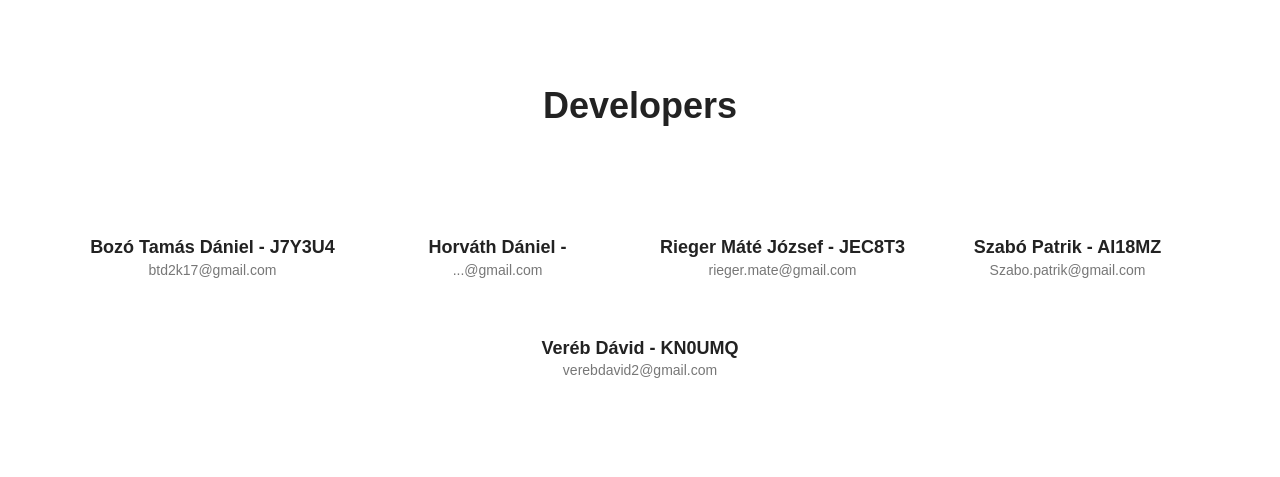
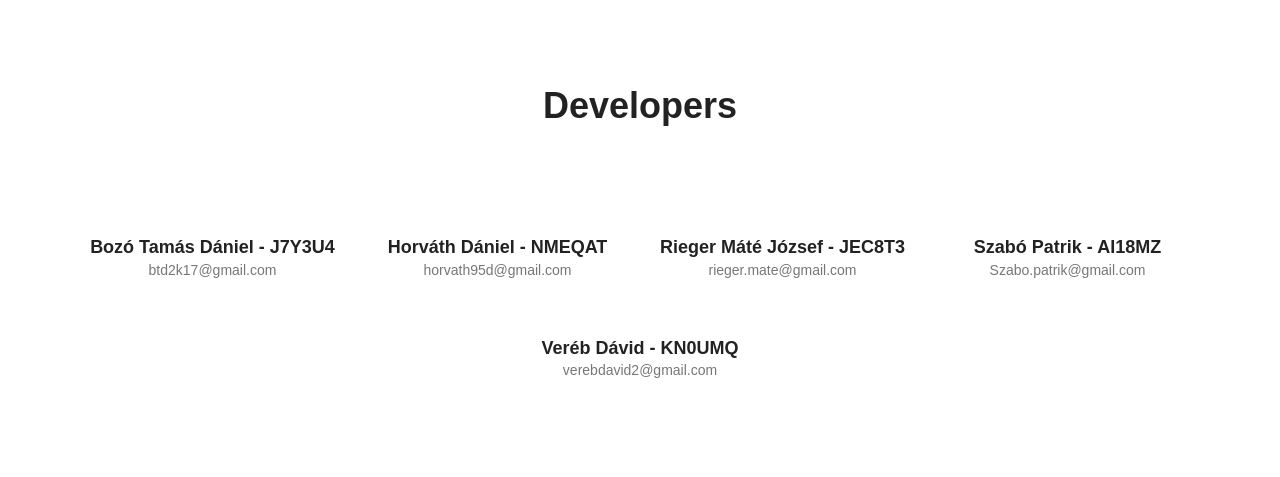
Before and after one commit to BozoTamas/AFP2, a PHP site: template sources/application/views/home/support.php in a window 1280 px wide. Shown: the part 244-721 px from the top of the page. Run offline with PHP 8.4, Linux system fonts and the light colour scheme; the template is opened without the code that fills it, so the values that code supplies are empty; some libraries are stand-ins or nearby versions.

Commit message:
Horváth Dániel nk + email

```diff
--- a/sources/application/views/home/support.php
+++ b/sources/application/views/home/support.php
@@ -31,8 +31,8 @@
 
 			<div class="col-md-3 single-team">
 			    <div class="meta-text mt-30 text-center">
-				    <h4>Horváth Dániel - </h4>
-				    <p>...@gmail.com</p>
+				    <h4>Horváth Dániel - NMEQAT</h4>
+				    <p>horvath95d@gmail.com</p>
 			    </div>
 			</div>
 
```
